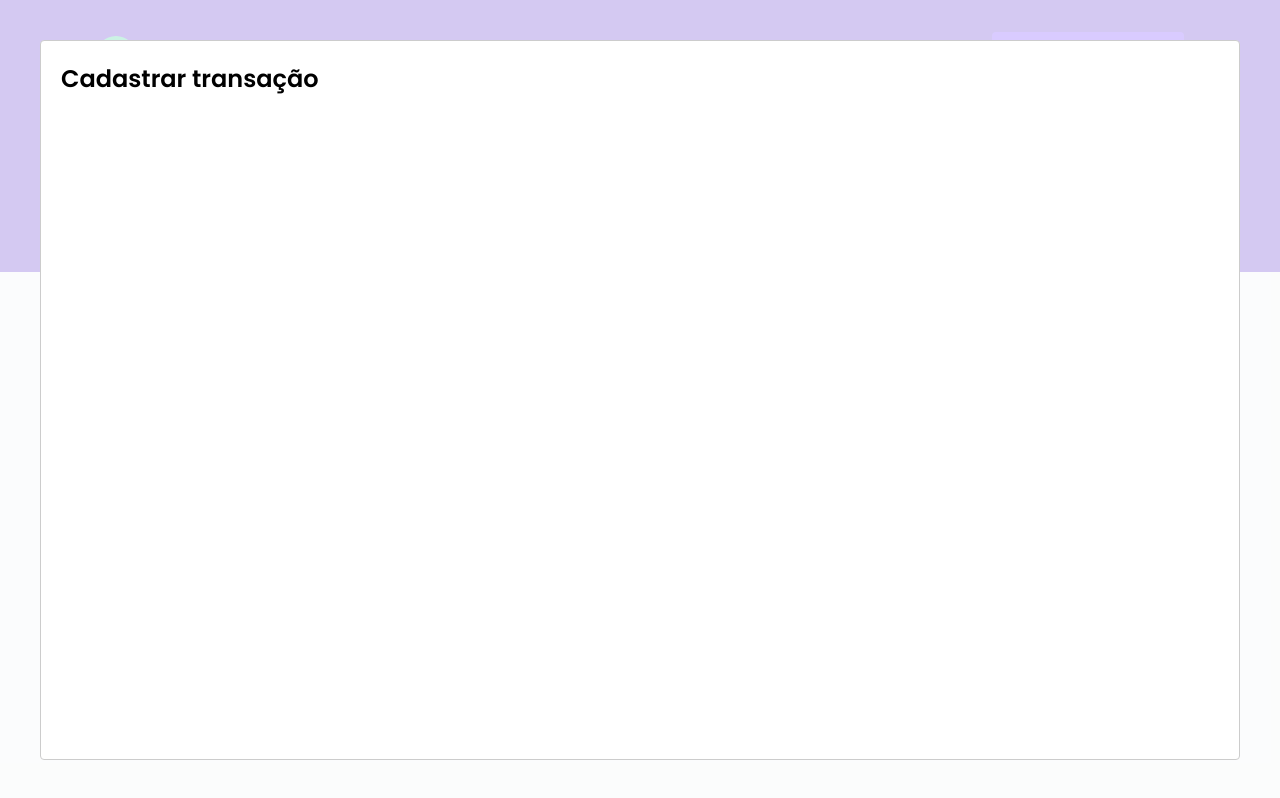
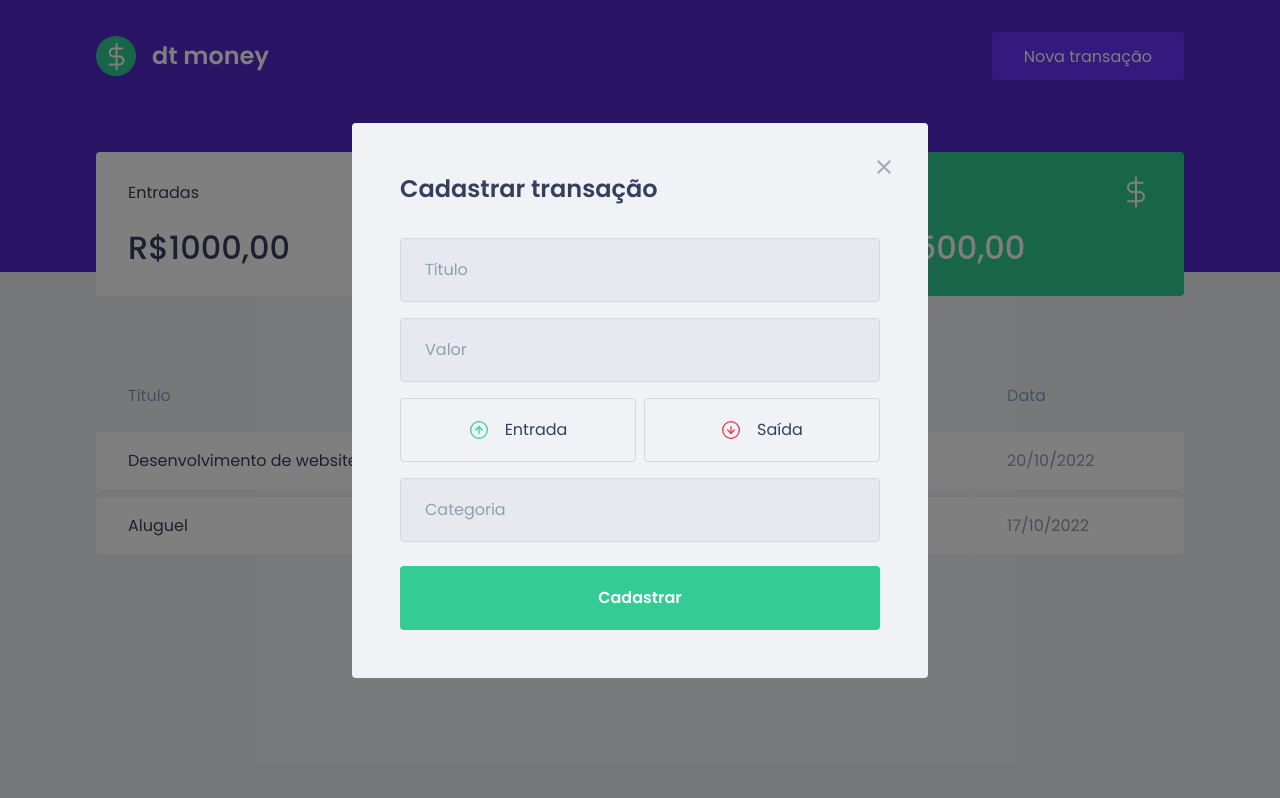
Before and after one commit to Jullbs/dtmoney-trilha-ignite, a React (Create React App) app: page / in a window 1280 px wide. Both pictures are taken after a click on the button "Nova transação". Built offline with nearby package versions, Linux system fonts and the light colour scheme; no server answers; what miragejs would draw is missing.

Commit message:
Instaled polished. Styled the NewTransactionsModal component.

```diff
--- a/package.json
+++ b/package.json
@@ -5,6 +5,7 @@
     "dependencies": {
         "axios": "^1.1.3",
         "miragejs": "^0.1.45",
+        "polished": "^4.2.2",
         "react": "^18.2.0",
         "react-dom": "^18.2.0",
         "react-modal": "^3.16.1",
--- a/src/components/NewTransactionModal/index.tsx
+++ b/src/components/NewTransactionModal/index.tsx
@@ -1,4 +1,8 @@
 import Modal from "react-modal";
+import incomeImg from "../../assets/income.svg";
+import outcomeImg from "../../assets/outcome.svg";
+import closeImg from "../../assets/close.svg";
+import { Container, TransactionTypeContainer } from "./styles";
 
 interface NewTransactionModalProps {
     isOpen: boolean;
@@ -10,8 +14,36 @@ export function NewTransactionModal({
     onRequestClose,
 }: NewTransactionModalProps) {
     return (
-        <Modal isOpen={isOpen} onRequestClose={onRequestClose}>
-            <h2>Cadastrar transação</h2>
+        <Modal
+            isOpen={isOpen}
+            onRequestClose={onRequestClose}
+            overlayClassName="react-modal-overlay"
+            className="react-modal-content"
+        >
+            <button
+                type="button"
+                onClick={onRequestClose}
+                className="react-modal-close"
+            >
+                <img src={closeImg} alt="Fechar modal" />
+            </button>
+            <Container>
+                <h2>Cadastrar transação</h2>
+                <input placeholder="Título" type="text" />
+                <input placeholder="Valor" type="number" />
+                <TransactionTypeContainer>
+                    <button type="button">
+                        <img src={incomeImg} alt="Entrada" />
+                        <span>Entrada</span>
+                    </button>
+                    <button type="button">
+                        <img src={outcomeImg} alt="Saída" />
+                        <span>Saída</span>
+                    </button>
+                </TransactionTypeContainer>
+                <input placeholder="Categoria" type="text" />
+                <button type="submit">Cadastrar</button>
+            </Container>
         </Modal>
     );
 }
--- a/src/components/NewTransactionModal/styles.ts
+++ b/src/components/NewTransactionModal/styles.ts
@@ -1,3 +1,87 @@
 import styled from "styled-components";
+import { darken } from "polished";
 
-export const Container = styled.div``;
+export const Container = styled.form`
+    h2 {
+        color: var(--text-title);
+        font-size: 1.5rem;
+        margin-bottom: 2rem;
+    }
+
+    input {
+        width: 100%;
+        padding: 0 1.5rem;
+        height: 4rem;
+        border-radius: 0.25rem;
+
+        border: 1px solid #d7d7d7;
+        background: #e7e9ee;
+
+        font-weight: 400;
+        font-size: 1rem;
+
+        &::placeholder {
+            color: var(--text-body);
+        }
+
+        & + input {
+            margin-top: 1rem;
+        }
+    }
+
+    button[type="submit"] {
+        width: 100%;
+        padding: 0 1.5rem;
+        height: 4rem;
+        background: var(--green);
+        color: #fff;
+        border-radius: 0.25rem;
+        border: 0;
+        font-size: 1rem;
+        margin-top: 1.5rem;
+        font-weight: 600;
+
+        transition: filter 0.2s;
+
+        &:hover {
+            filter: brightness(0.9);
+        }
+    }
+`;
+
+export const TransactionTypeContainer = styled.div`
+    margin: 1rem 0;
+    display: grid;
+    grid-template-columns: 1fr 1fr;
+    gap: 0.5rem;
+
+    button {
+        height: 4rem;
+        border: 1px solid #d7d7d7;
+        border-radius: 0.25rem;
+
+        background: transparent;
+
+        display: flex;
+        align-items: center;
+        justify-content: center;
+
+        transition: border-color 0.2s;
+
+        &:hover {
+            border-color: ${darken(0.1, "#d7d7d7")};
+        }
+
+        img {
+            width: 20px;
+            height: 20px;
+        }
+
+        span {
+            display: inline-block;
+            margin-left: 1rem;
+            font-size: 1rem;
+            color: var(--text-title);
+        }
+    }
+`;
--- a/src/styles/global.ts
+++ b/src/styles/global.ts
@@ -54,4 +54,43 @@ export const GlobalStyle = createGlobalStyle`
         opacity: 0.6;
         cursor: not-allowed;
     }
+
+    .react-modal-overlay  {
+        background: rgba(0, 0, 0, 0.5);
+
+        position: fixed;
+        top: 0;
+        bottom: 0;
+        right: 0;
+        left: 0;
+
+        display: flex;
+        align-items: center;
+        justify-content: center;
+
+    }
+
+    .react-modal-content {
+        width: 100%;
+        max-width: 576px;
+        background: var(--background);
+        padding: 3rem;
+        position: relative;
+        border-radius: 0.25rem;
+
+    }
+
+    .react-modal-close {
+        position: absolute;
+        right: 1.5rem;
+        top: 1.5rem;
+        border: 0;
+        background: transparent;
+
+        transition: filter 0.2s;
+
+        &:hover {
+            filter: brightness(0.8);
+        }
+    }
 `;
```
Also changed, not shown: 1 other file (tests, documents, lock files or other folders).
